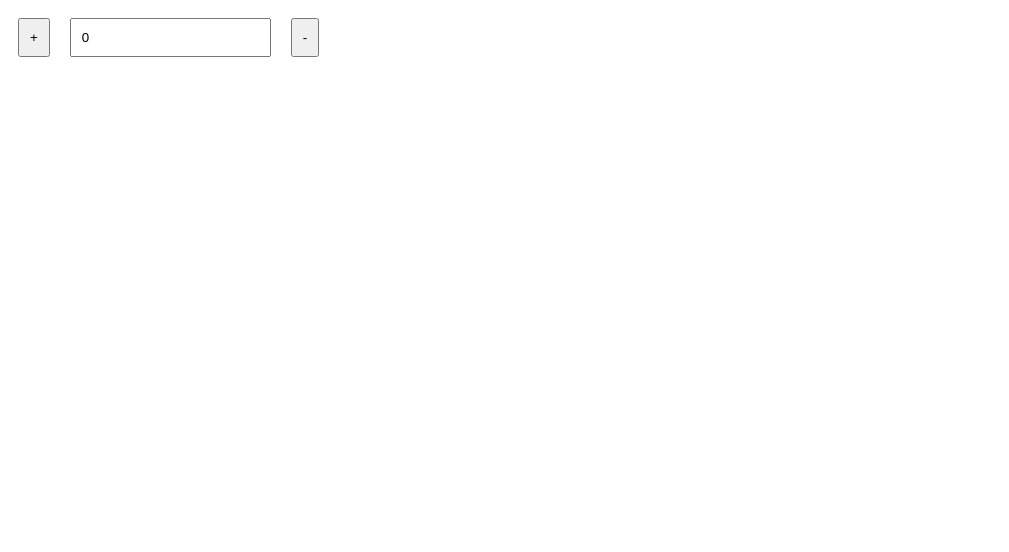
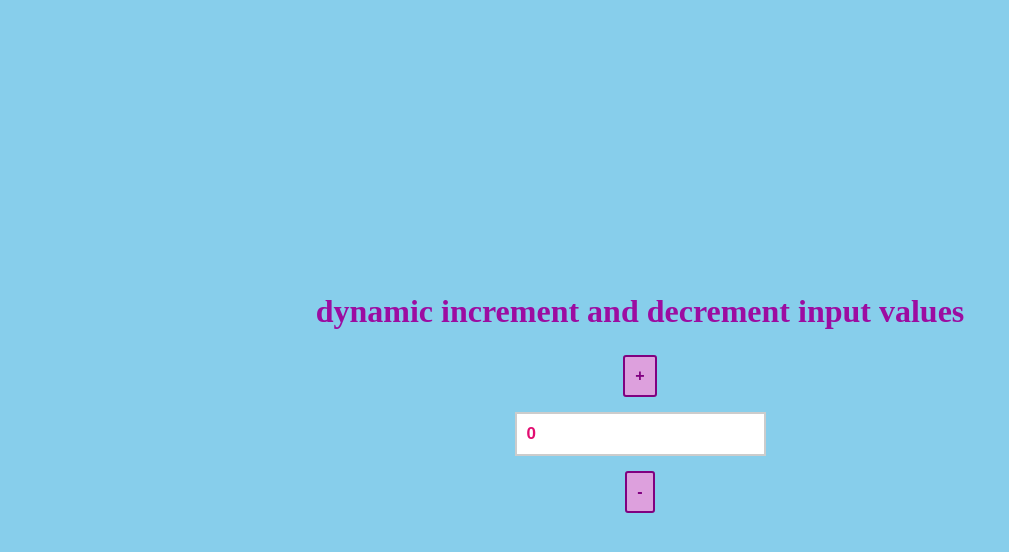
Before and after one commit to RAJAVALLI-K/js-dom-using-dynamic-increment-and-decrement-input-values, a plain HTML site: page index.html in a window 1280 px wide. Shown: the whole page, without its empty margins (0-1009 px from the left). Drawn offline with Linux system fonts and the light colour scheme.

Commit message:
add js-dom-using-dynamic-increment-and-decrement-input-values

```diff
--- a/index.html
+++ b/index.html
@@ -8,7 +8,9 @@
     <link rel="stylesheet" href="style.css">
 </head>
 <body>
-    <div class="container"></div>
+    <div class="container">
+        <h1>dynamic increment and decrement input values</h1>
+    </div>
     <script src="main.js"></script>
 </body>
 </html>
--- a/main.js
+++ b/main.js
@@ -26,7 +26,9 @@ function increment() {
 btn1.addEventListener("click", decrement);
 function decrement() {
     let count = document.querySelector(".values").value;
-    count--;
+    if (count > 0) {
+        count--;
+    }
     console.log(count);
     document.querySelector(".values").value = count;
 }
--- a/style.css
+++ b/style.css
@@ -1,4 +1,48 @@
- button,input{
-    padding: 10px;
-    margin: 10px;
- }
+* {
+   margin: 0;
+   padding: 0;
+}
+
+.container {
+   display: flex;
+   justify-content: center;
+   align-items: center;
+   background-color: skyblue;
+   height: 100vh;
+   width: 100%;
+   flex-direction: column;
+}
+
+button,
+input {
+   padding: 10px;
+   margin: 10px;
+}
+
+button {
+   border: 2px solid purple;
+   padding: 10px;
+   border-radius: 3px;
+   margin: 5px;
+   font-weight: bold;
+   color: purple;
+   font-size: 16px;
+   background-color: plum;
+}
+
+input {
+   padding: 10px;
+   border: 2px solid #ccc;
+   font-size: 17px;
+   color: #e20d71;
+   font-weight: bold;
+}
+
+input:focus {
+   outline: none;
+}
+
+h1 {
+   color: #9c0ca1;
+   padding: 10px 10px 20px;
+}
```
